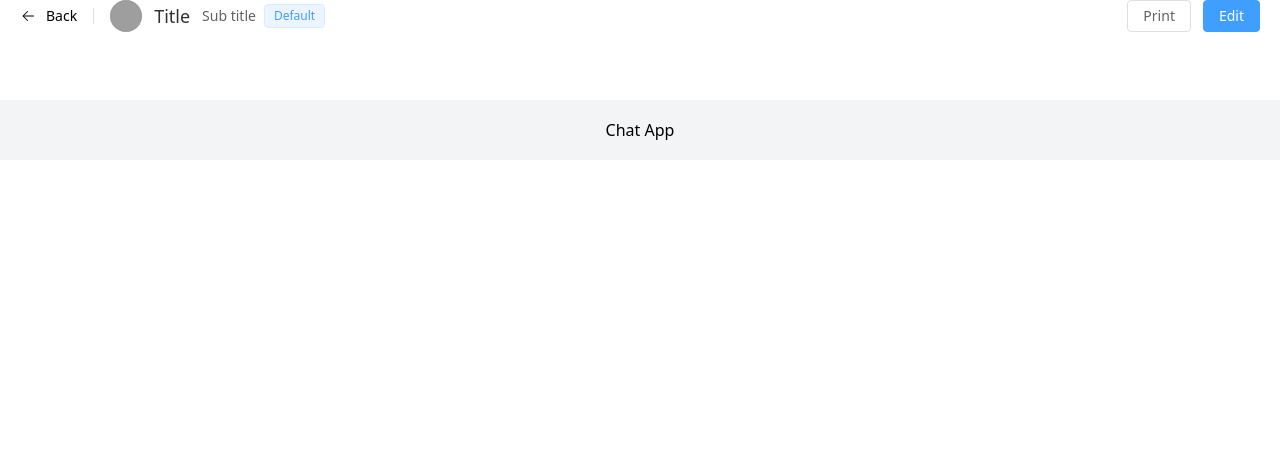
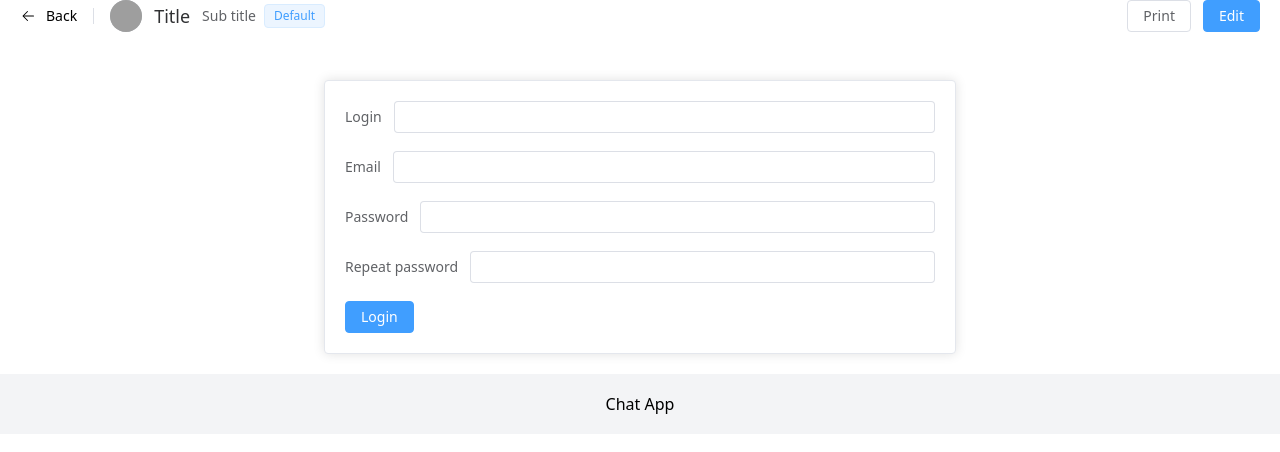
Before and after one commit to KacperNlp/Chat-app, a Nuxt app in the folder app-chat/: page /register in a window 1280 px wide. Shown: the top 452 px of the page. Built offline with nearby package versions, Linux system fonts and the light colour scheme; grey boxes are pictures that could not be loaded.

Commit message:
Create view for login and register page

```diff
--- /dev/null
+++ b/app-chat/pages/login.vue
@@ -0,0 +1,28 @@
+<template>
+  <div>
+    <el-card shadow="always">
+      <el-form v-model="loginForm">
+        <el-form-item label="Login">
+          <el-input v-model="loginForm.login" />
+        </el-form-item>
+        <el-form-item label="Password">
+          <el-input v-model="loginForm.password" type="password" />
+        </el-form-item>
+        <el-button type="primary" @click.prevent="handleSubmitLogin">
+          Login
+        </el-button>
+      </el-form>
+    </el-card>
+  </div>
+</template>
+
+<script lang="ts" setup>
+const loginForm = ref({
+  login: "",
+  password: "",
+});
+
+function handleSubmitLogin() {
+  console.log("Login");
+}
+</script>
--- /dev/null
+++ b/app-chat/pages/register.vue
@@ -0,0 +1,36 @@
+<template>
+  <div>
+    <el-card shadow="always">
+      <el-form v-model="registerForm">
+        <el-form-item label="Login">
+          <el-input v-model="registerForm.login" />
+        </el-form-item>
+        <el-form-item label="Email">
+          <el-input v-model="registerForm.email" type="e-mail" />
+        </el-form-item>
+        <el-form-item label="Password">
+          <el-input v-model="registerForm.password" type="password" />
+        </el-form-item>
+        <el-form-item label="Repeat password">
+          <el-input v-model="registerForm.repeatPassword" type="password" />
+        </el-form-item>
+        <el-button type="primary" @click.prevent="handleSubmitRegister">
+          Login
+        </el-button>
+      </el-form>
+    </el-card>
+  </div>
+</template>
+
+<script lang="ts" setup>
+const registerForm = ref({
+  login: "",
+  email: "",
+  password: "",
+  repeatPassword: "",
+});
+
+function handleSubmitRegister() {
+  console.log("Register");
+}
+</script>
```
